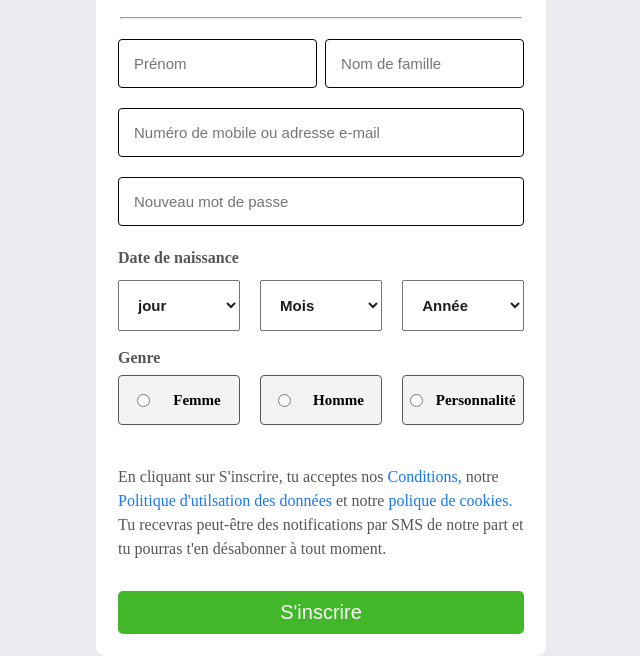
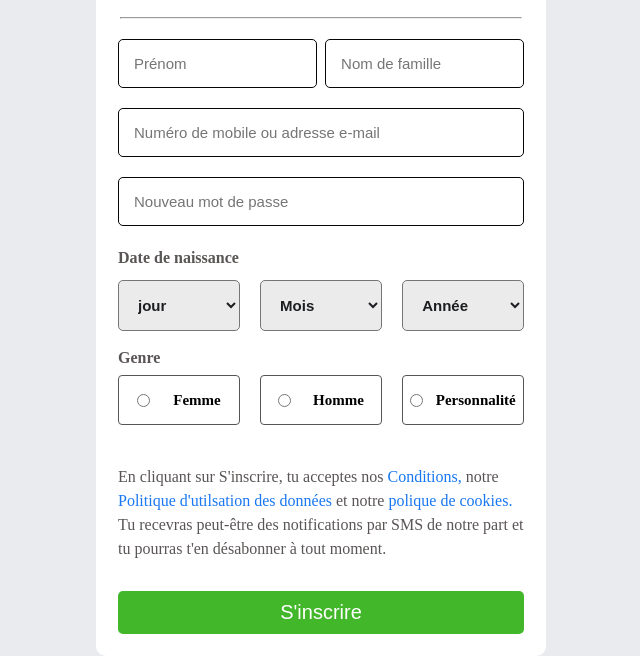
Before and after one commit to Myra141/facebook-page-sign-up-page, a plain HTML site: page index.html in a window 1280 px wide. Shown: the part 164-820 px from the top of the page, without its empty margins (319-959 px from the left). Drawn offline with Linux system fonts and the light colour scheme.

Commit message:
facebook SignUp Paga

```diff
--- a/index.html
+++ b/index.html
@@ -23,7 +23,7 @@
                     </section>
                 </div>
                 <div id="meme">
-                    <input type="email" placeholder="Numéro de mobile ou adresse e-mail">
+                    <input type="email" name="" id="" placeholder="Numéro de mobile ou adresse e-mail">
                 </div>
                 <div id="meme">
                     <input type="password" placeholder="Nouveau mot de passe">
--- a/style.css
+++ b/style.css
@@ -7,7 +7,7 @@ body{
     background-color: #e9ebee;
     margin: auto;
     display: flex;
-    align-items: center;
+
     justify-content: center;
 }
 .contenue{
@@ -50,13 +50,10 @@ form{
     margin-bottom: 20px;
     padding: 15px;
     width: 100%;
-    border-radius: 4px;
-    outline: none;
+    border-radius: 5px;
+    outline-color: #060607;
     border:  solid 1px #060607;
     font-size: 15px;
-}
-#meme input:hover{
-    border: solid 2px #060607;
 }
 #meme input[type=text]{
     justify-content: space-between;
@@ -77,16 +74,15 @@ form{
     justify-content: space-between;
     color: #1c1e21;
 }
-select:hover{
-    border: solid 2px #060607;
-}
 select{
     width: 30%;
     padding: 15px;
     color: #1c1e21;
-    outline: none;
     font-size: 15px;
     font-weight: 800;
+    border-radius: 5px;
+    background-color: rgba(0, 0, 0, 0.08);
+    outline-color: #060607;
 }
 .card, .head{
     color: rgb(90, 85, 85);
@@ -109,16 +105,12 @@ select{
     border-radius: 4px;
     justify-content: space-evenly;
     width: 30%;
-    background-color: #f4f2f2;
     height: 50px;
     font-size: 15px;
     font-weight: 800;
     gap: 5px;
     margin-bottom: 20px;
     border: solid 1px rgb(90, 85, 85);
-}
-.fin:hover{
-     border: solid 2px #060607;
 }
 button{
     width: 100%;
@@ -140,7 +132,7 @@ button{
     border-bottom: #1877f2;
 }
 button:hover{
-    background-color: #b4cdaf;
+    background-color: #5dad4b;
     cursor: pointer;
     box-shadow: 2px 6px 2px rgb(86, 81, 81);
 }
```
